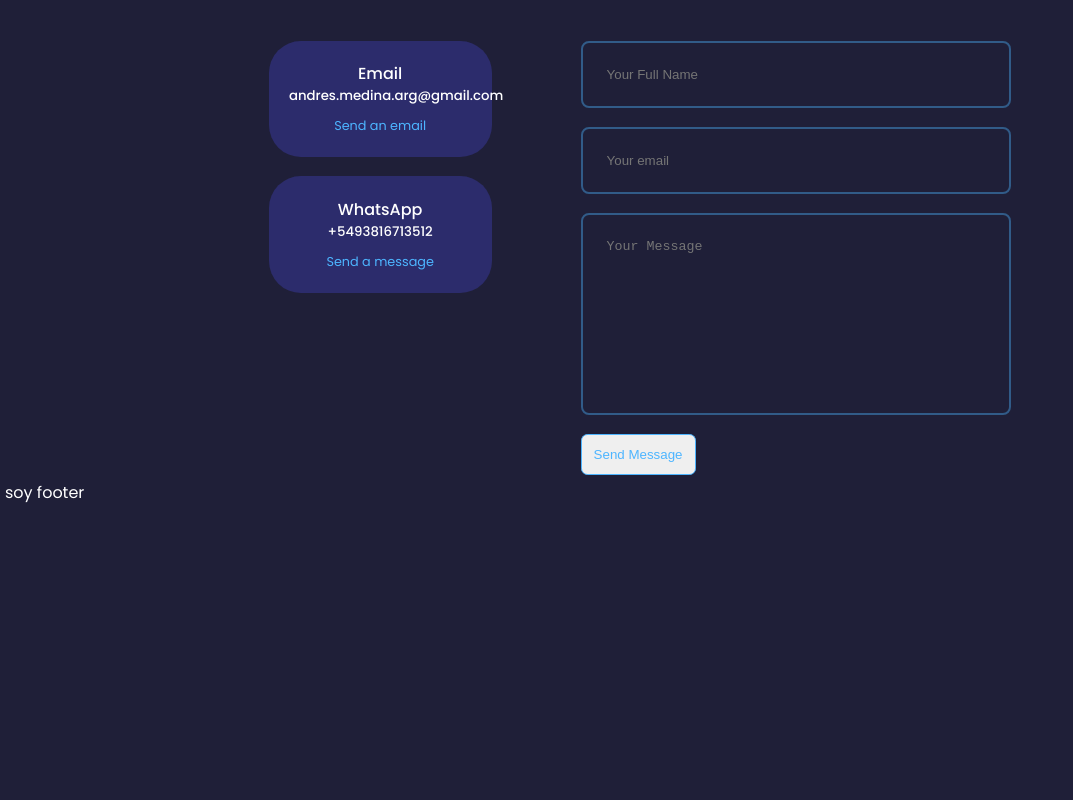
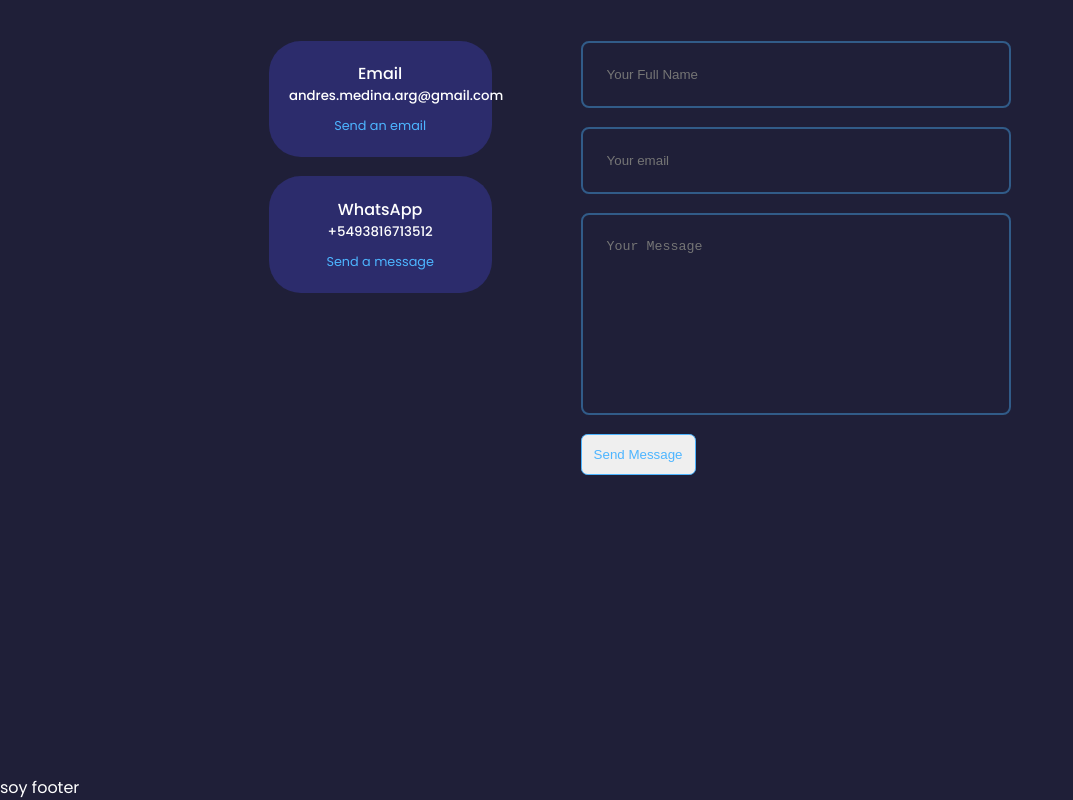
Before and after one commit to anmedina-arg/portfolio, a React (Create React App) app: page / in a window 1280 px wide. Shown: the part 4510-5310 px from the top of the page, without its empty margins (0-1073 px from the left). Before the commit the page ends 5020 px from the top, so only its background shows below. Built offline with nearby package versions, Linux system fonts and the light colour scheme.

Commit message:
modifico el footer para que se vea el boton de enviar en el form

```diff
--- a/src/components/footer/footer.css
+++ b/src/components/footer/footer.css
@@ -1,3 +1,3 @@
 .div {
-  margin: 5px;
+  margin-top: 300px;
 }
```
